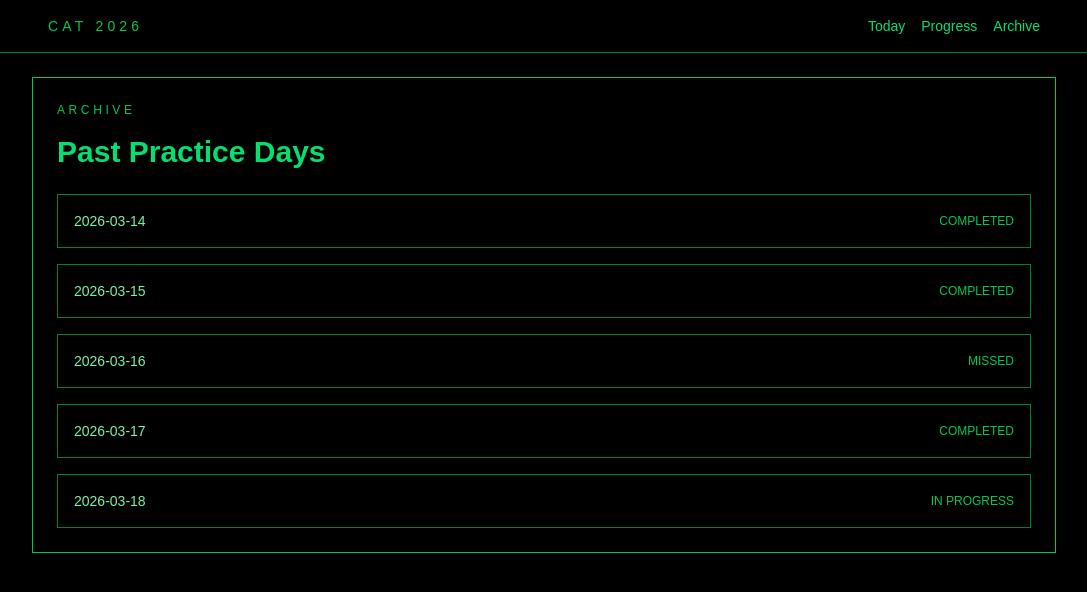
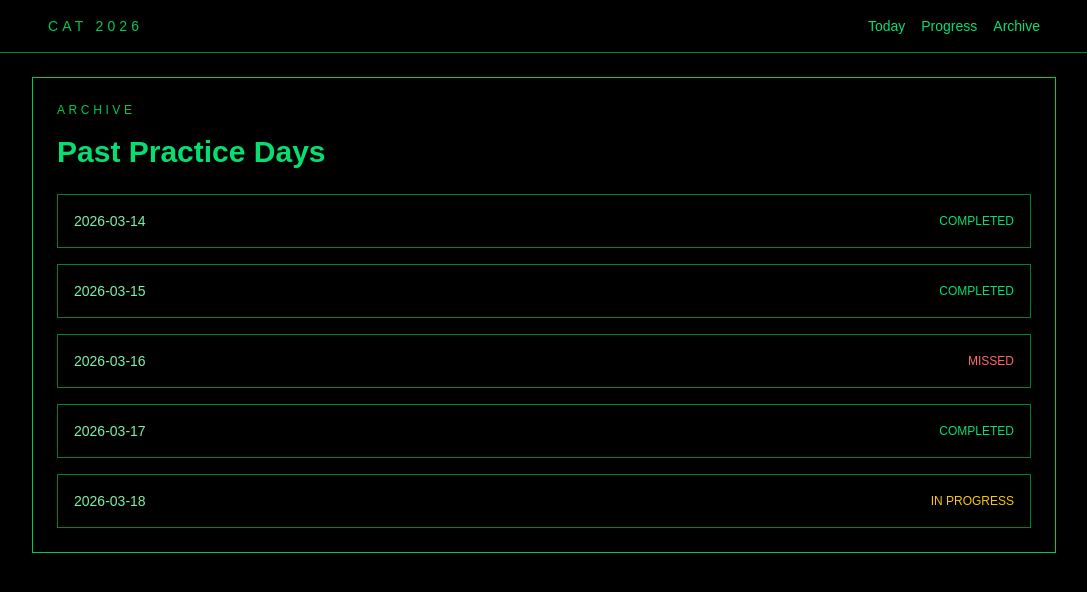
Before and after one commit to varshasee/puzzle-practise, a Next.js app in the folder cat2026-web/: page /archive in a window 1280 px wide. Shown: the top 592 px of the page, without its empty margins (96-1183 px from the left). Built offline with nearby package versions, Linux system fonts and the light colour scheme.

Commit message:
feat: color archive statuses

```diff
--- a/cat2026-web/app/archive/page.tsx
+++ b/cat2026-web/app/archive/page.tsx
@@ -17,7 +17,17 @@ export default function ArchivePage() {
               className="border border-green-700 p-4 flex items-center justify-between"
             >
               <p className="text-sm text-green-300">{day.date}</p>
-              <p className="text-xs uppercase text-green-500">{day.status}</p>
+              <p
+  className={`text-xs uppercase ${
+    day.status === "Completed"
+      ? "text-green-400"
+      : day.status === "In Progress"
+      ? "text-yellow-400"
+      : "text-red-400"
+  }`}
+>
+  {day.status}
+</p>
             </div>
           ))}
         </div>
```
